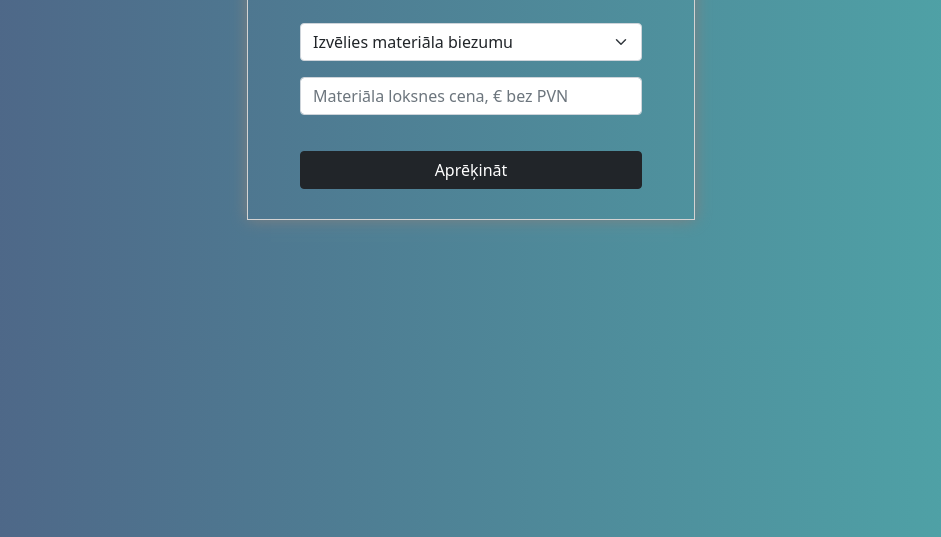
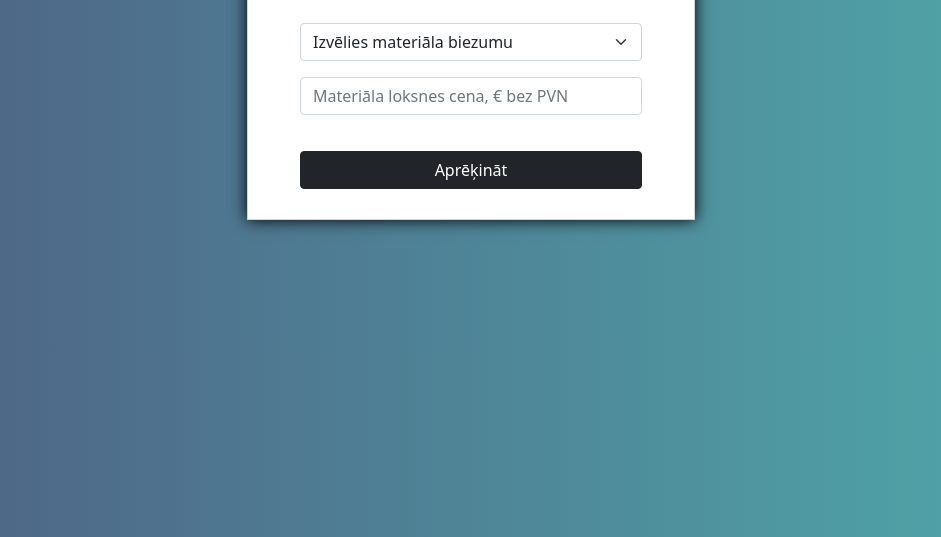
Before and after one commit to vapl/ripo-group-price-calculator, a plain HTML site: page index.html in a window 1280 px wide. Shown: the part 263-800 px from the top of the page, without its empty margins (169-1110 px from the left). Drawn offline with nearby package versions, Linux system fonts and the light colour scheme.

Commit message:
Changing row background and html structure

```diff
--- a/style.css
+++ b/style.css
@@ -13,7 +13,8 @@ body {
     width: 28rem;
     border: 1px solid lightgrey;
     padding: 40px 40px 10px;
-    box-shadow: 0 0 15px grey;
+    box-shadow: 0 0 15px black;
+    background-color: #fff;
 }
 
 @media (max-width: 400px) {
```
Also changed, not shown: index.html (+2 -2 lines).
